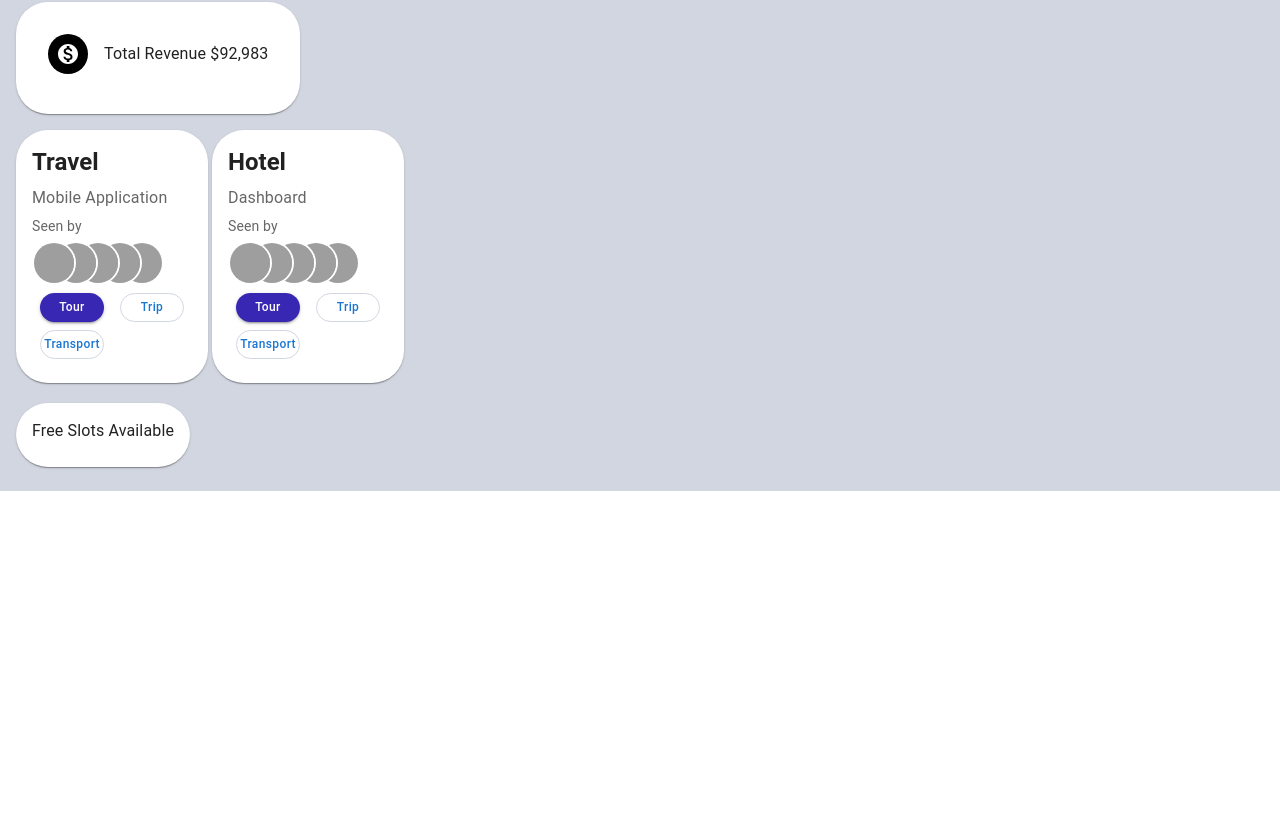
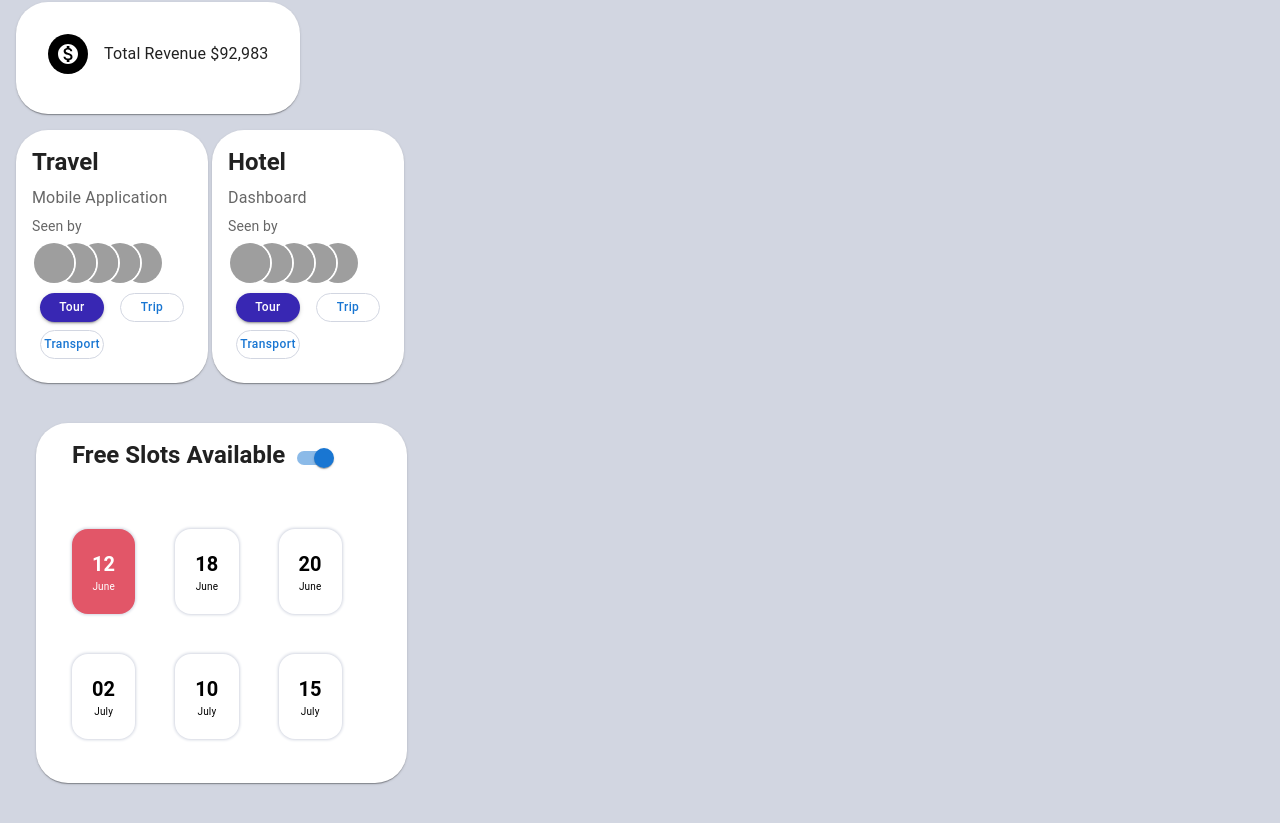
Before and after one commit to kanagu555/dashboard-Mui, a React (Create React App) app: page / in a window 1280 px wide. Shown: the part 718-1541 px from the top of the page. Before the commit the page ends 1209 px from the top, so only its background shows below. Built offline with nearby package versions, Linux system fonts and the light colour scheme; grey boxes are pictures that could not be loaded.

Commit message:
1 file modified

```diff
--- a/src/components/Calender.js
+++ b/src/components/Calender.js
@@ -4,23 +4,120 @@ import {
   Card,
   CardContent,
   Typography,
-  Avatar,
+  Switch,
   AvatarGroup,
   Button,
   Stack,
 } from '@mui/material';
 
+const switchButton = {
+  color: '#3827B3',
+  alignSelf: 'center',
+  height: '0.rem',
+};
+
+const dateStyle = {
+  display: 'flex',
+  flexWrap: 'wrap',
+  // justifyContent: 'center',
+  // alignItems: 'center'
+};
+
+const dateStyleItem = {
+  // backgroundColor: '#e25668',
+  backgroundColor: 'white',
+  boxShadow: '0 0 3px 1px #D2D6E1',
+  borderRadius: '1rem',
+  color: 'black',
+  m: '20px',
+  display: 'flex',
+  justifyContent: 'center',
+  alignItems: 'center',
+  flexDirection: 'column',
+  p: '20px',
+};
+
+const dateInnerStyle = {
+  fontWeight: 'bold',
+  fontSize: '20px'
+};
+
+const monthStyle = {
+  fontSize: '10px',
+};
+
+const dateStyleItems = {
+  border: '2',
+  borderRadius: '3rem',
+  borderColor: '#D2D6E1',
+  px: '15px',
+  height: '4rem',
+  width: '2rem',
+};
+
 const Calender = () => {
   return (
-    <Box sx={{display: 'inline-block'}}>
+    <Box sx={{ display: 'inline-block', p: '20px', }}>
       <Card
         sx={{
           borderRadius: '2rem',
         }}
       >
-        <CardContent >
-         <Typography>Free Slots Available</Typography>
-
+        <CardContent sx={{ display: 'flex', mx: '20px' }}>
+          <Typography sx={{ fontWeight: 'bold' }} variant="h5">
+            Free Slots Available
+          </Typography>
+          <Switch defaultChecked sx={{ ...switchButton }}></Switch>
+        </CardContent>
+        <CardContent sx={{ ...dateStyle }}>
+          <Box sx={{ ...dateStyleItem, backgroundColor: '#e25668', color: 'white' }}>
+            <Typography>
+              <Box sx={{ ...dateInnerStyle }}>12</Box>
+            </Typography>
+            <Typography>
+              <Box sx={{ ...monthStyle }}>June</Box>
+            </Typography>
+          </Box>
+          <Box sx={{ ...dateStyleItem }}>
+            <Typography>
+              <Box sx={{ ...dateInnerStyle }}>18</Box>
+            </Typography>
+            <Typography>
+              <Box sx={{ ...monthStyle }}>June</Box>
+            </Typography>
+          </Box>
+          <Box sx={{ ...dateStyleItem }}>
+            <Typography>
+              <Box sx={{ ...dateInnerStyle }}>20</Box>
+            </Typography>
+            <Typography>
+              <Box sx={{ ...monthStyle }}>June</Box>
+            </Typography>
+          </Box>
+          <Box sx={{ ...dateStyleItem }}>
+            <Typography>
+              <Box sx={{ ...dateInnerStyle }}>02</Box>
+            </Typography>
+            <Typography>
+              <Box sx={{ ...monthStyle }}>July</Box>
+            </Typography>
+          </Box>
+          <Box sx={{ ...dateStyleItem }}>
+            <Typography>
+              <Box sx={{ ...dateInnerStyle }}>10</Box>
+            </Typography>
+            <Typography>
+              <Box sx={{ ...monthStyle }}>July</Box>
+            </Typography>
+          </Box>
+          <Box sx={{ ...dateStyleItem }}>
+            <Typography>
+              <Box sx={{ ...dateInnerStyle }}>15</Box>
+            </Typography>
+            <Typography>
+              <Box sx={{ ...monthStyle }}>July</Box>
+            </Typography>
+          </Box>
         </CardContent>
       </Card>
     </Box>
```
